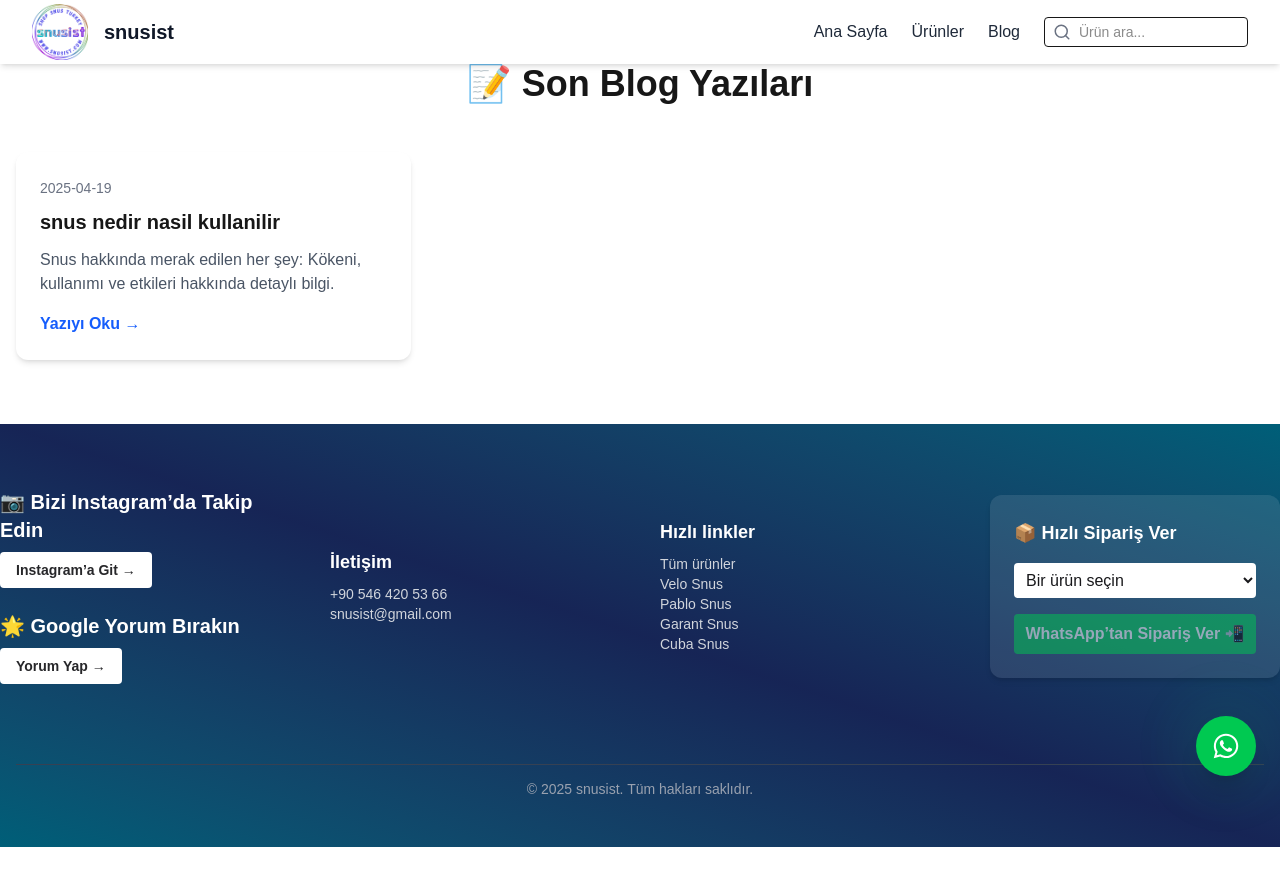
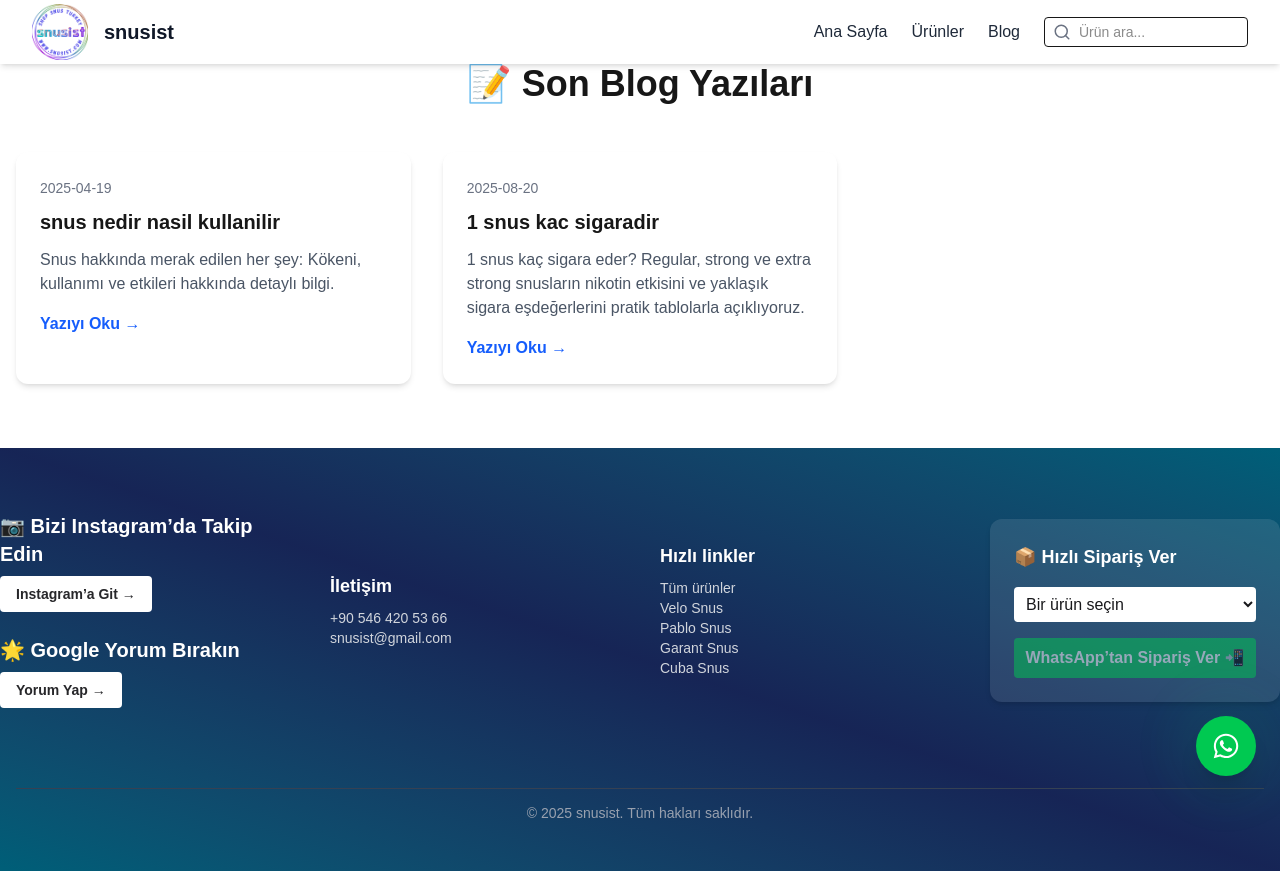
Before and after one commit to samsathecoder/snusist-ssr, a Next.js app: page /blog in a window 1280 px wide. Before the commit the page ends 847 px from the top, so only its background shows below. Built offline with nearby package versions, Linux system fonts and the light colour scheme.

Commit message:
adding blog

```diff
--- a/src/app/data/blog.ts
+++ b/src/app/data/blog.ts
@@ -13,6 +13,14 @@
       "Ancak her nikotin ürününde olduğu gibi snus kullanımının da sağlık üzerinde etkileri vardır. Bu nedenle bilinçli ve ölçülü kullanılması önerilir."
     ],
     date: "2025-04-19"
+  }  ,{
+    id: 2,
+    title: "1 snus kac sigaradir",
+    excerpt: "1 snus kaç sigara eder? Regular, strong ve extra strong snusların nikotin etkisini ve yaklaşık sigara eşdeğerlerini pratik tablolarla açıklıyoruz.",
+  content: [
+    "# 1 Snus Kaç Sigara Eder?\n\nKısa cevap: \"Duruma göre değişir.\" Snus’un nikotin miktarı markaya, porsiyonun gücüne (regular/strong/extra strong), kullanım süresine ve kişisel toleransa bağlıdır.\n\n- **Regular (6–8 mg nikotin/por.)**: Etki olarak yaklaşık **1 sigaraya** yakın.\n- **Strong (12–16 mg nikotin/por.)**: Yaklaşık **1–2 sigara** arası.\n- **Extra Strong (20+ mg nikotin/por.)**: Kullanıma bağlı olarak **2–3+ sigara** etkisine ulaşabilir.\n\n---\n\n## Snus ve Sigaranın Nikotin Teslimi Nasıl Farklı?\n\n**Sigara**: Yanma ile nikotin hızla akciğerler üzerinden kana karışır; etki saniyeler içinde başlar ancak nispeten kısa sürer.\n\n**Snus**: Nikotin ağız mukozasından emilir. Etki daha yavaştır fakat daha uzun sürer.\n\n---\n\n## Pratik Eşdeğerlik Tablosu\n\n| Snus Gücü | Ortalama Süre | Etki | Yaklaşık Sigara Eşdeğeri |\n|---|---|---|---|\n| 6–8 mg (Regular) | 20–40 dk | Yumuşak/orta | ~1 sigara |\n| 12–16 mg (Strong) | 20–40 dk | Orta/güçlü | ~1–2 sigara |\n| 20+ mg (Extra Strong) | 20–40 dk | Çok güçlü | ~2–3+ sigara |\n\n---\n\n## Özet\n\nRegular bir porsiyon çoğu kullanıcı için yaklaşık **1 sigaraya**, strong 1–2 sigaraya, extra strong ise 2–3+ sigaraya yakın nikotin etkisi sağlar. Düşük dozla başlayın ve kendi toleransınızı gözlemleyin."
+  ],
+    date: "2025-08-20"
   }
 
 ];
```
